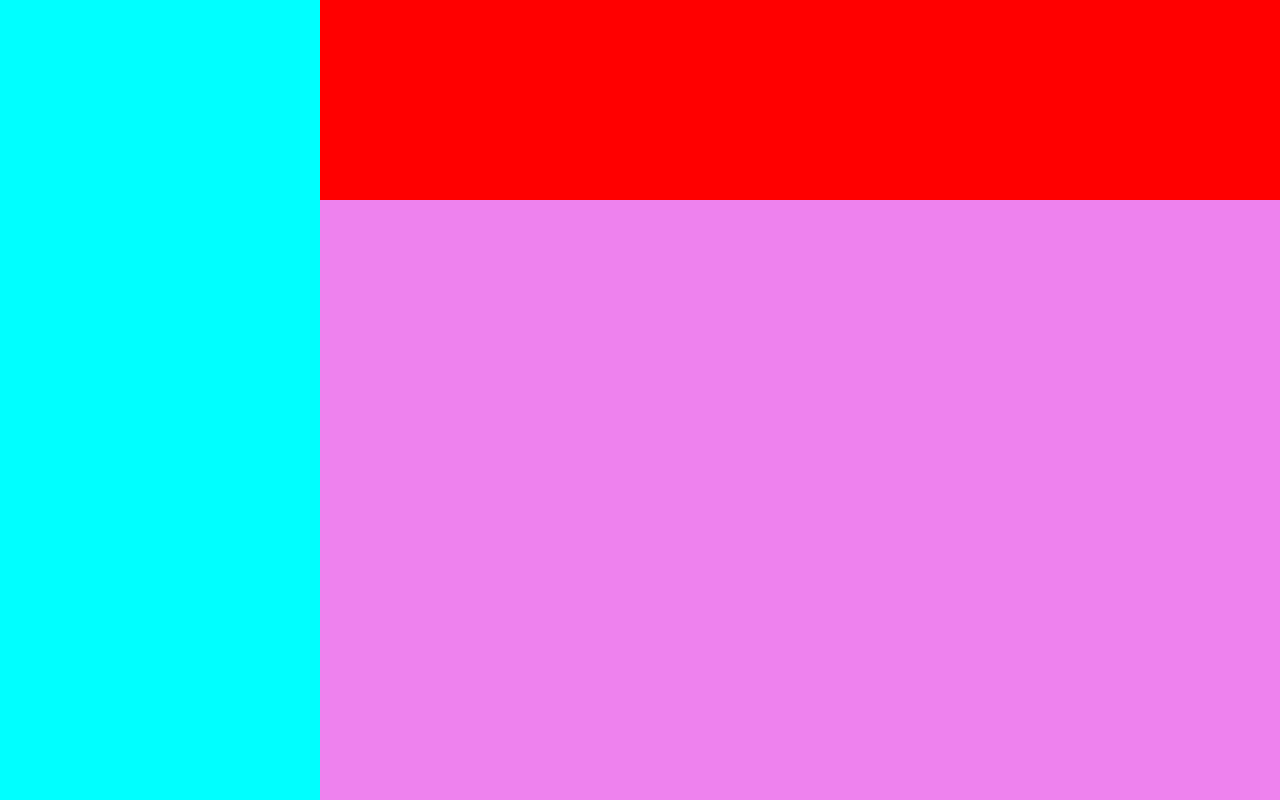
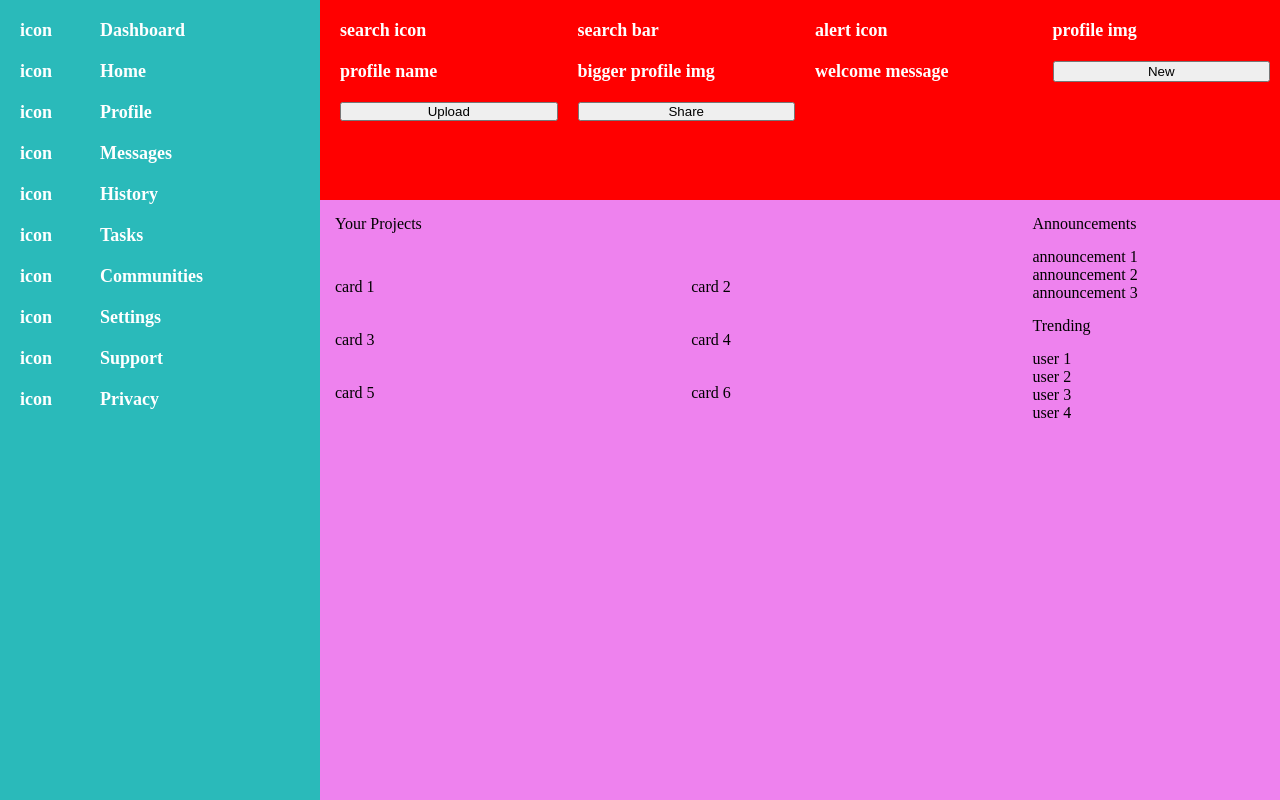
Before and after one commit to k-stannard/odin-admin-dashboard, a plain HTML site: page index.html in a window 1280 px wide. Drawn offline with Linux system fonts and the light colour scheme.

Commit message:
Add section layouts and dummy text

```diff
--- a/index.html
+++ b/index.html
@@ -7,8 +7,73 @@
     <link rel="stylesheet" href="style.css">
 </head>
 <body>
-    <div class="header"></div>
-    <div class="sidebar"></div>
-    <div class="main-content"></div>
+    <div class="header">
+        <div class="header container">
+            <div>search icon</div>
+            <div>search bar</div>
+            <div>alert icon</div>
+            <div>profile img</div>
+            <div>profile name</div>
+            <div>bigger profile img</div>
+            <div>welcome message</div>
+            <button>New</button>
+            <button>Upload</button>
+            <button>Share</button>
+        </div>
+    </div>
+    <div class="sidebar">
+        <div class="sidebar container">
+            <div>icon</div>
+            <div>Dashboard</div>
+            <div>icon</div>
+            <div>Home</div>
+            <div>icon</div>
+            <div>Profile</div>
+            <div>icon</div>
+            <div>Messages</div>
+            <div>icon</div>
+            <div>History</div>
+            <div>icon</div>
+            <div>Tasks</div>
+            <div>icon</div>
+            <div>Communities</div>
+            <div>icon</div>
+            <div>Settings</div>
+            <div>icon</div>
+            <div>Support</div>
+            <div>icon</div>
+            <div>Privacy</div>
+        </div>
+    </div>
+    <div class="main-content">
+        <div class="main-content container">
+            <div class="main-content posts">
+                <div id="post-title">Your Projects</div>
+                <div class="posts">
+                    <div class="cards">card 1</div>
+                    <div class="cards">card 2</div>
+                    <div class="cards">card 3</div>
+                    <div class="cards">card 4</div>
+                    <div class="cards">card 5</div>
+                    <div class="cards">card 6</div>
+                </div>
+            </div>
+            <div class="main-content sidebar">
+                <div>Announcements</div>
+                <div class="announcement-container">
+                    <div>announcement 1</div>
+                    <div>announcement 2</div>
+                    <div>announcement 3</div>
+                </div>
+                <div>Trending</div>
+                <div class="trending-users">
+                    <div>user 1</div>
+                    <div>user 2</div>
+                    <div>user 3</div>
+                    <div>user 4</div>
+                </div>
+            </div>
+        </div>
+    </div>
 </body>
 </html>
--- a/style.css
+++ b/style.css
@@ -14,13 +14,68 @@ body {
     grid-row: 1 / span 1;
 }
 
+.header.container {
+    padding: 20px 10px 10px 20px;
+    color: white;
+    font-weight: bold;
+    font-size: large;
+
+    display: grid;
+    grid-template-columns: 1fr 1fr 1fr 1fr;
+    grid-template-rows: 1fr 1fr;
+    gap: 20px;
+}
+
 .sidebar {
-    background-color: aqua;
+    background-color: rgb(42, 186, 186);
     grid-column: 1 / 2;
     grid-row: 1 / 3;
 }
 
+.sidebar.container {
+    display: grid;
+    grid-template-columns: 1fr 3fr;
+    grid-template-rows: 1fr;
+}
+
+.sidebar.container > div {
+    margin: 20px 0px 0px 20px;
+    color: white;
+    font-weight: bold;
+    font-size:large;
+}
+
 .main-content {
     background-color: violet;
-    grid-row: 2 / span 1;
+    grid-column: 2 / 3;
+    grid-row: 2 / 3;
 }
+
+.main-content.container {
+    padding: 15px;
+    display: grid;
+    grid-template-columns: 3fr 1fr;
+}
+
+#post-title {
+    grid-column: 1 / 3;
+}
+
+.main-content.posts {
+    grid-column: 1 / 2;
+    grid-template-rows: 1fr 3fr;
+}
+
+.posts {
+    display: grid;
+    grid-column: 1 / 3;
+    grid-template-columns: 1fr 1fr;
+    gap: 15px;
+}
+
+.main-content.sidebar {
+    grid-column: 2 / 3;
+
+    display: grid;
+    gap: 15px;
+}
```
